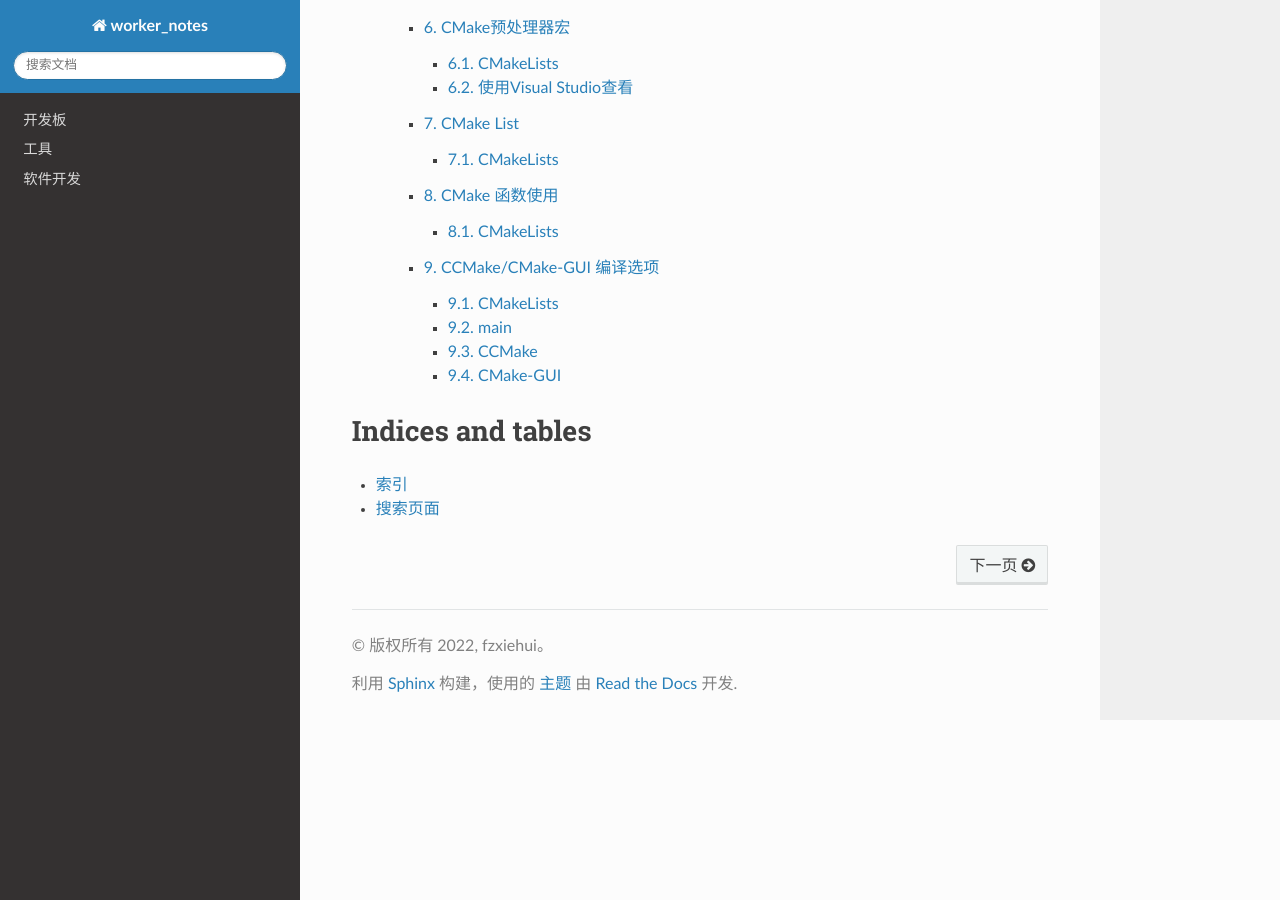
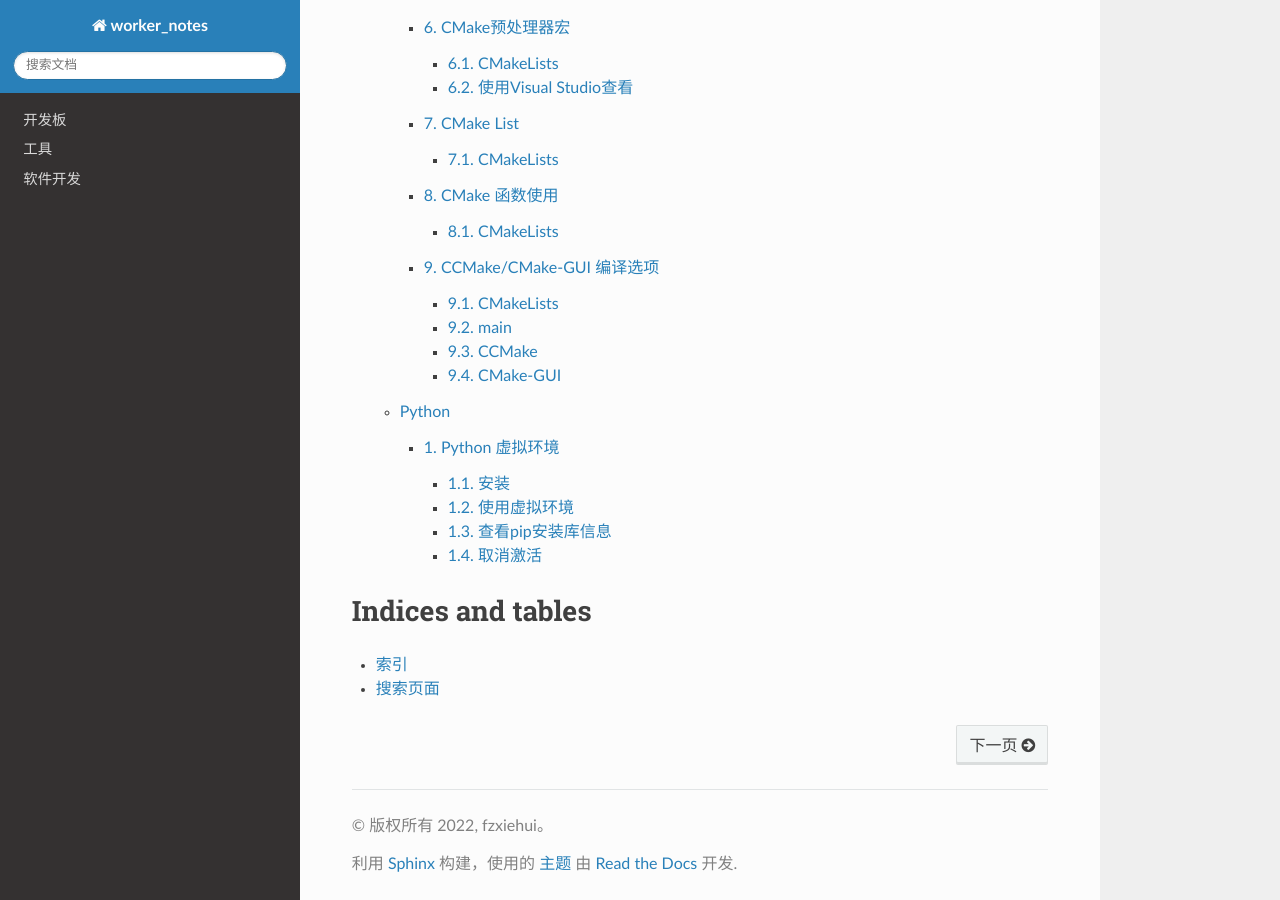
Before and after one commit to fzxiehui/worker_notes, a Sphinx documentation site: the page built from source/index.rst, in a window 1280 px wide and 900 px high, scrolled down 2096 px. Built offline with Sphinx 7.4.7 and the Read the Docs theme 2.0.0, drawn with Linux system fonts in a browser that asks for light colours; pages that are not in the unit, such as notebooks, are missing from menus.

Commit message:
[add] python env

```diff
--- a/source/soft/index.rst
+++ b/source/soft/index.rst
@@ -4,3 +4,4 @@
 .. toctree::
 
   cmake/index.rst
+  python/index.rst
--- /dev/null
+++ b/source/soft/python/env.rst
@@ -0,0 +1,38 @@
+Python 虚拟环境
+===============
+
+安装
+------
+
+.. code:: shell
+
+   sudo pip3 install virtualenv
+
+   # 验证安装
+   virtualenv --version
+
+
+使用虚拟环境
+------------
+
+.. code:: shell
+
+   cd project
+   virtualenv project_env
+   source project_env/bin/virtualenv
+
+
+查看pip安装库信息
+-----------------
+
+.. code:: shell
+
+   pip freeze
+
+取消激活
+--------
+
+
+.. code:: shell
+
+   deactivate
```
Also changed, not shown: source/soft/python/index.rst (added, +7 -0 lines).
